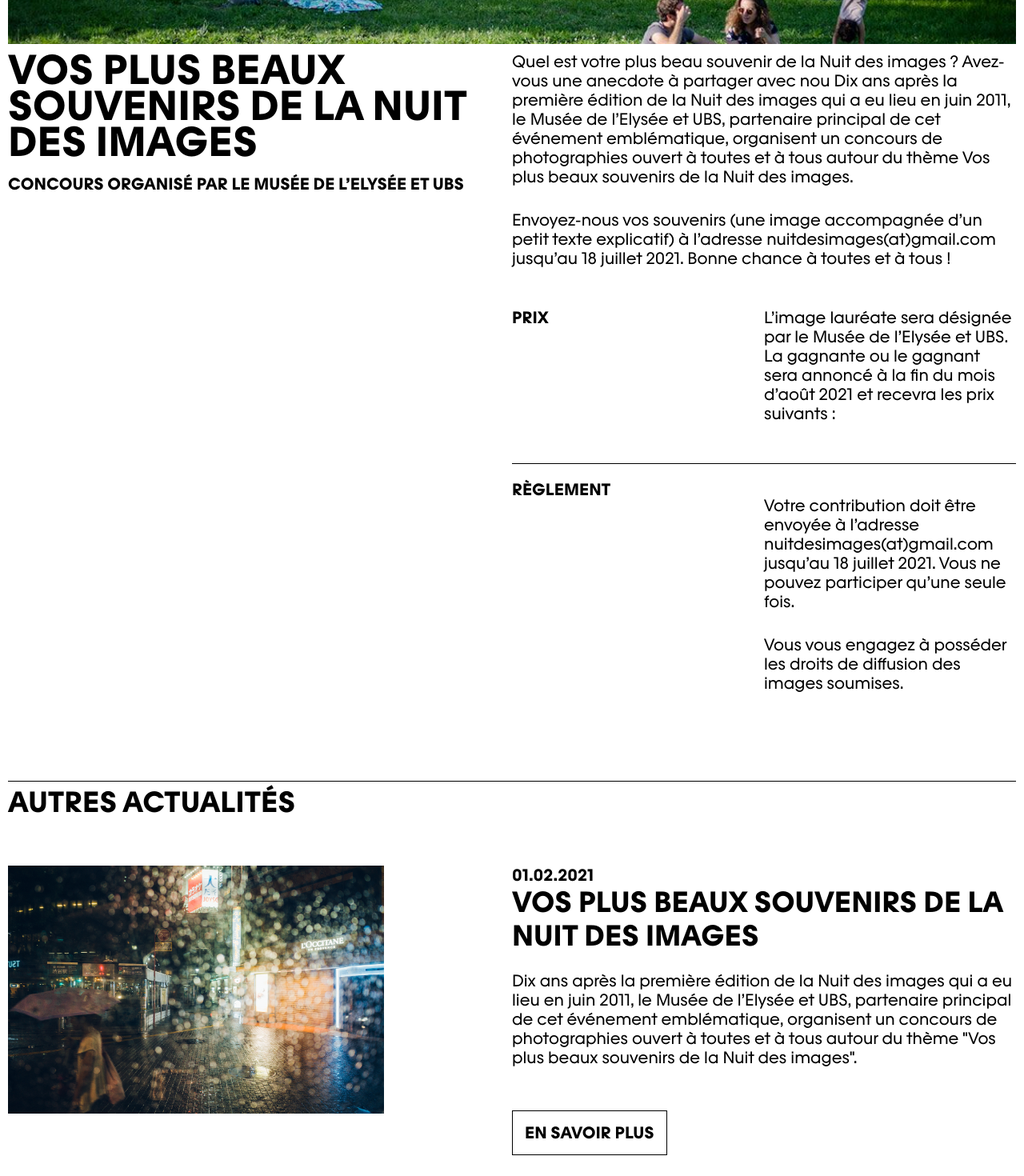
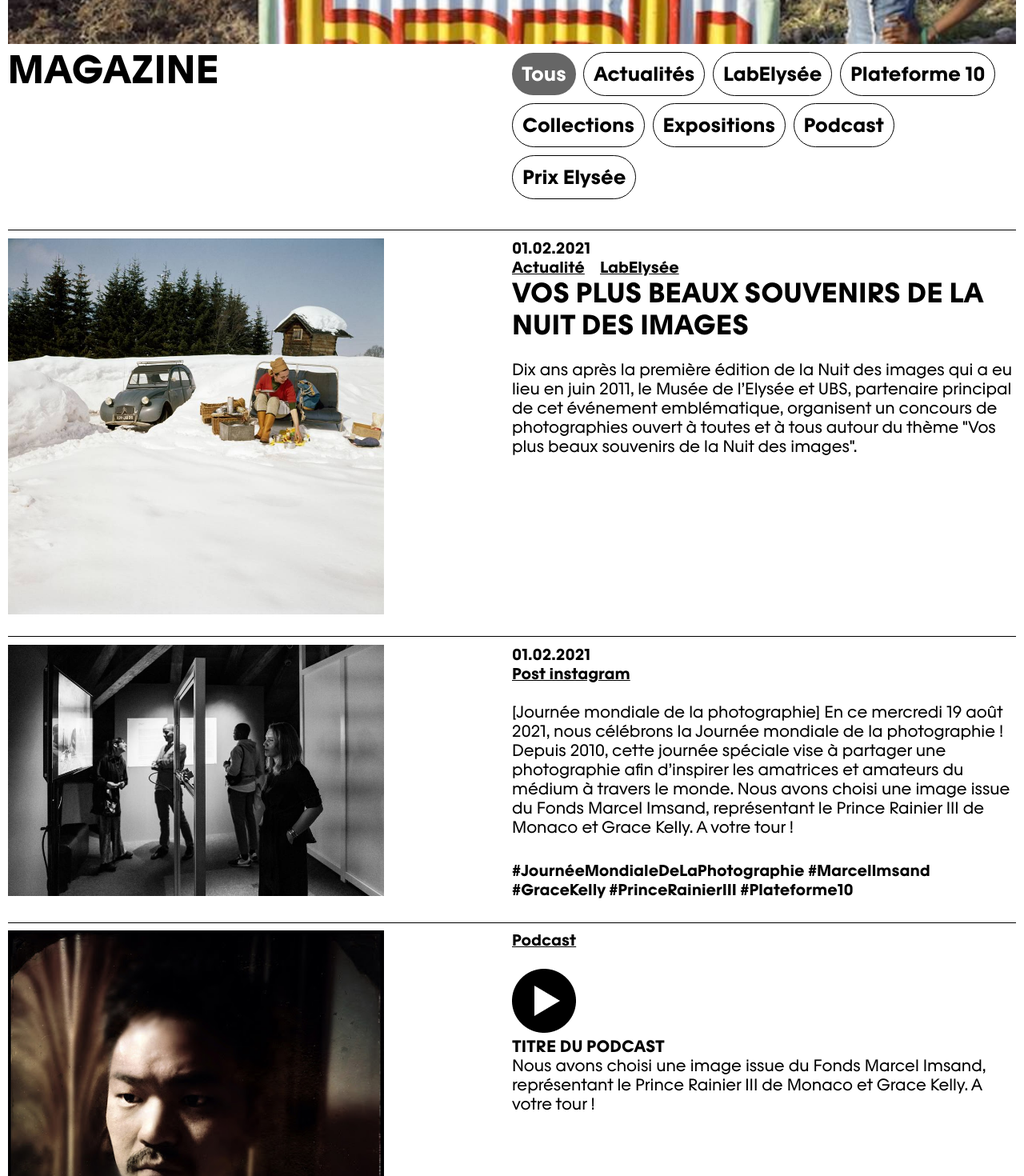
Before and after one commit to PTRRR/elysee, a Nuxt app: page /magazine/liste in a window 1280 px wide. Shown: the part 500-1970 px from the top of the page at 80% size. Built offline with nearby package versions, Linux system fonts and the light colour scheme.

Commit message:
mag + pagination

```diff
--- a/layouts/default.vue
+++ b/layouts/default.vue
@@ -84,6 +84,9 @@ p {
 
 .pt-0 {
   padding-top: 0 !important;
+}
+.mr-1 {
+  margin-right: 1rem;
 }
 
 .no-margin {
@@ -217,7 +220,7 @@ input {
 
   &__row {
     display: flex;
-    padding: 0.5em 0 3em 0;
+    padding: 0.5em 0 1.5em 0;
 
     #{$i}__row {
       padding: 1em 0;
@@ -428,4 +431,35 @@ select.dropdown {
   text-transform: uppercase;
   text-align-last: center;
 }
+
+.filter {
+  display: inline-block;
+  font-size: $headlines-xsmall;
+  margin-right: 1rem;
+  cursor: pointer;
+  border: solid 1px black;
+  // background: white;
+  padding: $main-padding * 2.5;
+  width: fit-content;
+  margin-right: $main-padding * 2;
+  margin-bottom: $main-padding * 2;
+  border-radius: 2rem;
+}
+.filter.active {
+  background: #666;
+  color: white;
+  border: 0px;
+}
+
+.pagination {
+  margin: $main-padding * 2 auto;
+  li {
+    display: inline-block;
+    padding: $main-padding * 4;
+  }
+  li.active {
+    color: 666;
+    border-bottom: 1px solid black;
+  }
+}
 </style>
--- a/pages/collections/artwork.vue
+++ b/pages/collections/artwork.vue
@@ -63,7 +63,7 @@ export default Vue.extend({
 
 <style lang="scss">
 .artwork {
-  max-width: 75%;
-  height: 75vh;
+  max-width: 75vw;
+  max-height: 75vh;
 }
 </style>
--- a/pages/collections/index.vue
+++ b/pages/collections/index.vue
@@ -31,7 +31,7 @@ div
           nuxt-link(
         		to="collections/artwork/"
         	)
-            .button-large.button Toutes les oeuvres
+            .button-large.button Voir le détail
 
   grid(
     :items="collections"
--- a/pages/expositions/_exposition.vue
+++ b/pages/expositions/_exposition.vue
@@ -107,7 +107,7 @@ div
 
       .infos__content
         .player(style='background-image:url(/public/static/img/image--1.jpg)')
-          h3.absolute-center PLAY
+          h2.absolute-center PLAY
         h5 Titre vidéo
         p Description vidéo
 
--- a/pages/magazine/_actualite.vue
+++ b/pages/magazine/_actualite.vue
@@ -1,8 +1,8 @@
 <template lang="pug">
 div
   .infos
-    img.infos__image(src='~static/img/actualite--0.jpg')
     .infos__content
+      img.artwork(src='~static/img/actualite--0.jpg')
       .infos__row
         .infos__title
           h2 Vos plus beaux souvenirs de la Nuit des images
--- /dev/null
+++ b/pages/magazine/liste.vue
@@ -0,0 +1,175 @@
+<template lang="pug">
+div
+  .infos
+    img.infos__image(src='~static/img/image--31.jpg')
+    .infos__row
+      h2.infos__title MAGAZINE
+      .infos__content
+        .filter.active Tous
+        .filter Actualités
+        .filter LabElysée
+        .filter Plateforme 10
+        .filter Collections
+        .filter Expositions
+        .filter Podcast
+        .filter Prix Elysée
+
+
+    .infos__row
+      span.infos__title
+        img(
+          src="~static/img/image--19.jpg"
+	  			class="half-width"
+        )
+
+      .infos__content
+        span 01.02.2021
+        br
+        nuxt-link.mr-1(
+          to="#"
+        ) Actualité
+        nuxt-link(
+          to="#"
+        ) LabElysée
+
+        h4 VOS PLUS BEAUX SOUVENIRS DE LA NUIT DES IMAGES
+        br
+        p Dix ans après la première édition de la Nuit des images qui a eu lieu en juin 2011, le Musée de l’Elysée et UBS, partenaire principal de cet événement emblématique, organisent un concours de photographies ouvert à toutes et à tous autour du thème "Vos plus beaux souvenirs de la Nuit des images".
+
+    .infos__row
+      span.infos__title
+        img(
+          src="~static/img/labelysee--1.jpg"
+	  			class="half-width"
+        )
+
+      .infos__content
+        span 01.02.2021
+        br
+        nuxt-link(
+          to="#"
+        ) Post instagram
+        br
+        br
+        p [Journée mondiale de la photographie] En ce mercredi 19 août 2021, nous célébrons la Journée mondiale de la photographie ! Depuis 2010, cette journée spéciale vise à partager une photographie afin d’inspirer les amatrices et amateurs du médium à travers le monde. Nous avons choisi une image issue du Fonds Marcel Imsand, représentant le Prince Rainier III de Monaco et Grace Kelly. A votre tour !
+        nuxt-link.opening(
+          to="#"
+        )
+        #WorldPhotographyDay #JournéeMondialeDeLaPhotographie #MarcelImsand #GraceKelly #PrinceRainierIII #Plateforme10
+
+    .infos__row
+      span.infos__title
+        img(
+          src="~static/img/nomines--01.jpg"
+	  			class="half-width"
+        )
+
+      .infos__content
+        nuxt-link(
+          to="#"
+        ) Podcast
+        br
+        br
+        .podcast
+          .podcast-player
+            img(
+              src="~static/img/play.png"
+            )
+          .podcast-info
+            h5 Titre du podcast
+            p.no-margin Nous avons choisi une image issue du Fonds Marcel Imsand, représentant le Prince Rainier III de Monaco et Grace Kelly. A votre tour !
+    .infos__row
+      span.infos__title
+        img(
+          src="~static/img/image--19.jpg"
+	  			class="half-width"
+        )
+
+      .infos__content
+        span 01.02.2021
+        br
+        nuxt-link.mr-1(
+          to="#"
+        ) Actualité
+        nuxt-link(
+          to="#"
+        ) LabElysée
+
+        h4 VOS PLUS BEAUX SOUVENIRS DE LA NUIT DES IMAGES
+        br
+        p Dix ans après la première édition de la Nuit des images qui a eu lieu en juin 2011, le Musée de l’Elysée et UBS, partenaire principal de cet événement emblématique, organisent un concours de photographies ouvert à toutes et à tous autour du thème "Vos plus beaux souvenirs de la Nuit des images".
+
+    .infos__row
+      span.infos__title
+        img(
+          src="~static/img/labelysee--1.jpg"
+	  			class="half-width"
+        )
+
+      .infos__content
+        span 01.02.2021
+        br
+        nuxt-link(
+          to="#"
+        ) Post instagram
+        br
+        br
+        p [Journée mondiale de la photographie] En ce mercredi 19 août 2021, nous célébrons la Journée mondiale de la photographie ! Depuis 2010, cette journée spéciale vise à partager une photographie afin d’inspirer les amatrices et amateurs du médium à travers le monde. Nous avons choisi une image issue du Fonds Marcel Imsand, représentant le Prince Rainier III de Monaco et Grace Kelly. A votre tour !
+        nuxt-link.opening(
+          to="#"
+        )
+        #WorldPhotographyDay #JournéeMondialeDeLaPhotographie #MarcelImsand #GraceKelly #PrinceRainierIII #Plateforme10
+
+    .infos__row
+      span.infos__title
+        img(
+          src="~static/img/nomines--01.jpg"
+	  			class="half-width"
+        )
+
+      .infos__content
+        nuxt-link(
+          to="#"
+        ) Podcast
+        br
+        br
+        .podcast
+          .podcast-player
+            img(
+              src="~static/img/play.png"
+            )
+          .podcast-info
+            h5 Titre du podcast
+            p.no-margin Nous avons choisi une image issue du Fonds Marcel Imsand, représentant le Prince Rainier III de Monaco et Grace Kelly. A votre tour !
+
+    ul.pagination
+      li.active 1
+      li 2
+      li 3
+      li 4
+      li →
+    br
+    br
+
+
+</template>
+
+<script lang="ts">
+import Vue from 'vue'
+import { collections } from '@/static/content/collections'
+import { magazineBanner } from '@/static/content/magazineBanner'
+import Grid from '@/components/Grid.vue'
+
+export default Vue.extend({
+  components: { Grid },
+
+  data() {
+    return {
+      collections,
+      magazineBanner,
+    }
+  },
+})
+</script>
+
+<style lang="scss"></style>
--- a/static/content/collections.js
+++ b/static/content/collections.js
@@ -8,8 +8,8 @@ export const collections = [
         // title: '10.01.2021 – 15h00'
       },
       {
-        img: '/img/image--32.jpg',
-        text: 'ARCHIVES',
+        img: '/img/image--33.jpg',
+        text: 'TOUTES LES OEUVRES',
         // title: '10.01.2021 – 15h00'
       },
     ],
--- a/static/content/dossier.js
+++ b/static/content/dossier.js
@@ -20,7 +20,7 @@ export const dossier = [
             // img: '/img/image--3.jpg'
             title: 'Editions',
             backgroundColor: '#1A1718',
-            text: '<h6>Les musées à l’ère <br>du «tous photographes»</h6>',
+            text: 'Les musées à l’ère <br>du «tous photographes»',
           },
           {
             img: '/img/image--4.jpg',
@@ -60,14 +60,14 @@ export const dossier = [
             // img: '/img/image--3.jpg'
             title: 'Editions',
             backgroundColor: '#1A1718',
-            text: '<h6>Philippe Bischof: «Penser un lieu culturel au pluriel»</h6>',
+            text: 'Philippe Bischof: «Penser un lieu culturel au pluriel»',
           },
         ],
       },
       {
         type: 'sticky',
         backgroundColor: 'hsl(164, 51%, 81%)',
-        text: 'Dossier<br>Thématique',
+        text: 'Dossier Thématique',
         color: 'black',
       },
     ],
--- a/static/content/magazine.js
+++ b/static/content/magazine.js
@@ -14,10 +14,9 @@ export const magazine = [
         title: 'Podcast audio',
       },
       {
-        text: '<select name="filter" class="dropdown"><option>Tous ↓</option><option>Actualité</option></select>',
+        text: '<select name="filter" class="dropdown"><option>Découvrir ↓</option><option>Actualités</option><option>Podcasts</option></select>',
         backgroundColor: 'hsl(326, 54%, 85%)',
         color: 'black',
-        title: 'Filtrer',
         type: 'dropdown',
       },
     ],
@@ -52,7 +51,7 @@ export const magazine = [
       {
         img: 'img/image--22.jpg',
         title: 'Actualité',
-        text: '<h6>Philippe Bischof: <br> «Penser un lieu culturel <br> au pluriel»</h6>',
+        text: 'Philippe Bischof: <br> «Penser un lieu culturel <br> au pluriel»',
       },
       {
         img: 'img/image--14.jpg',
@@ -68,7 +67,7 @@ export const magazine = [
       {
         backgroundColor: '#1A1718',
         title: 'Actualité',
-        text: '<h6>Les musées à l’ère du<br> «tous photographes»</h6>',
+        text: 'Les musées à l’ère du<br> «tous photographes',
         bottom: '01.02.2021',
       },
     ],
--- /dev/null
+++ b/static/content/magazineBanner.js
@@ -0,0 +1,9 @@
+export const magazineBanner = [
+  {
+    type: 'full-block',
+    img: '/img/editions.jpg',
+    text: 'Magazine',
+    fontSize: 'medium',
+    mode: 'banner',
+  },
+]
--- a/styles/_typography.scss
+++ b/styles/_typography.scss
@@ -36,7 +36,7 @@ h6 {
 }
 @media (min-width: 480px) {
   html {
-    font-size: $main-font-size*0.75;
+    font-size: $main-font-size*0.80;
   }
 }
 @media (min-width: $mobile-breakpoint) {
@@ -46,6 +46,6 @@ h6 {
 }
 @media (min-width: 1280px) {
   html {
-    font-size: $main-font-size*1.25;
+    font-size: $main-font-size*1.20;
   }
 }
```
